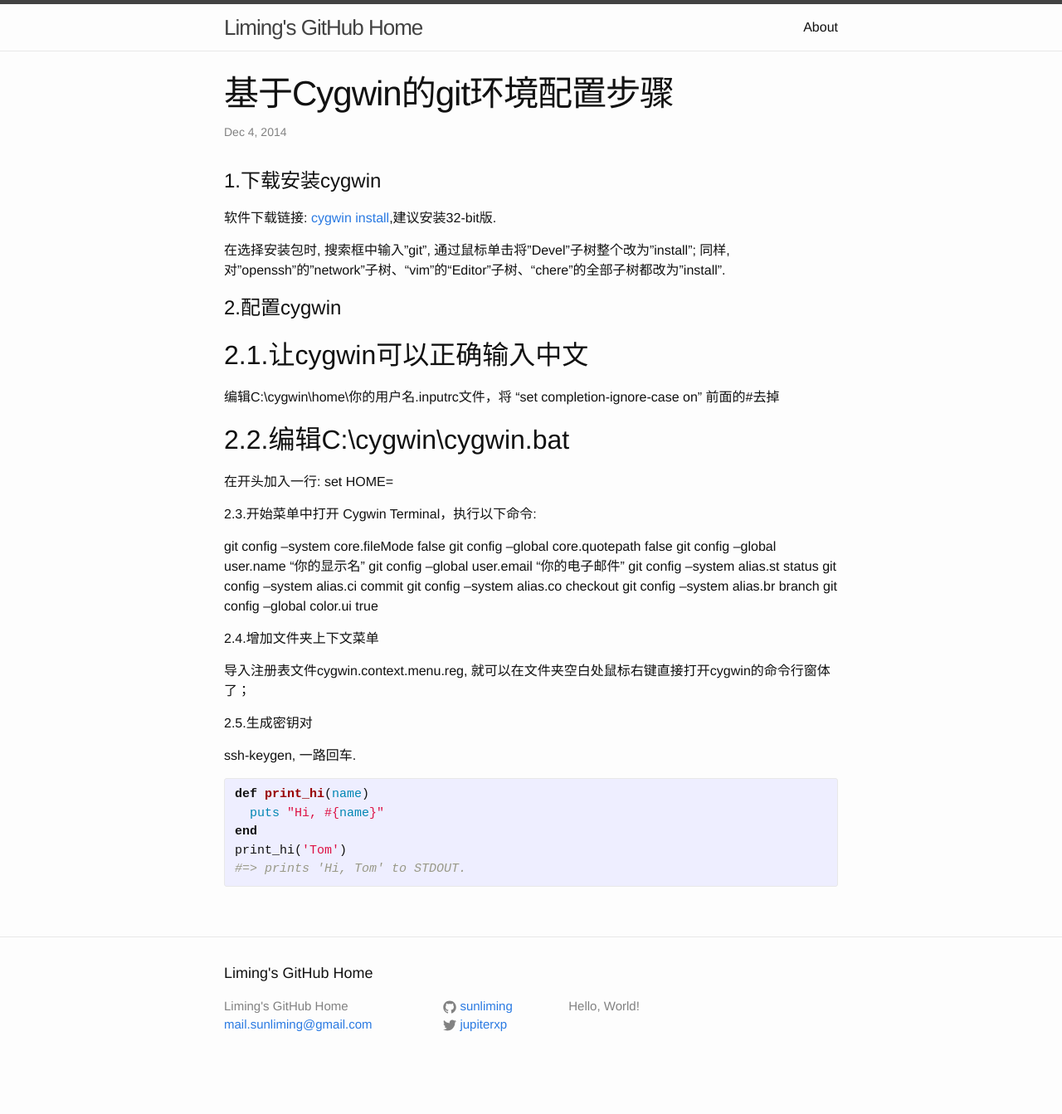
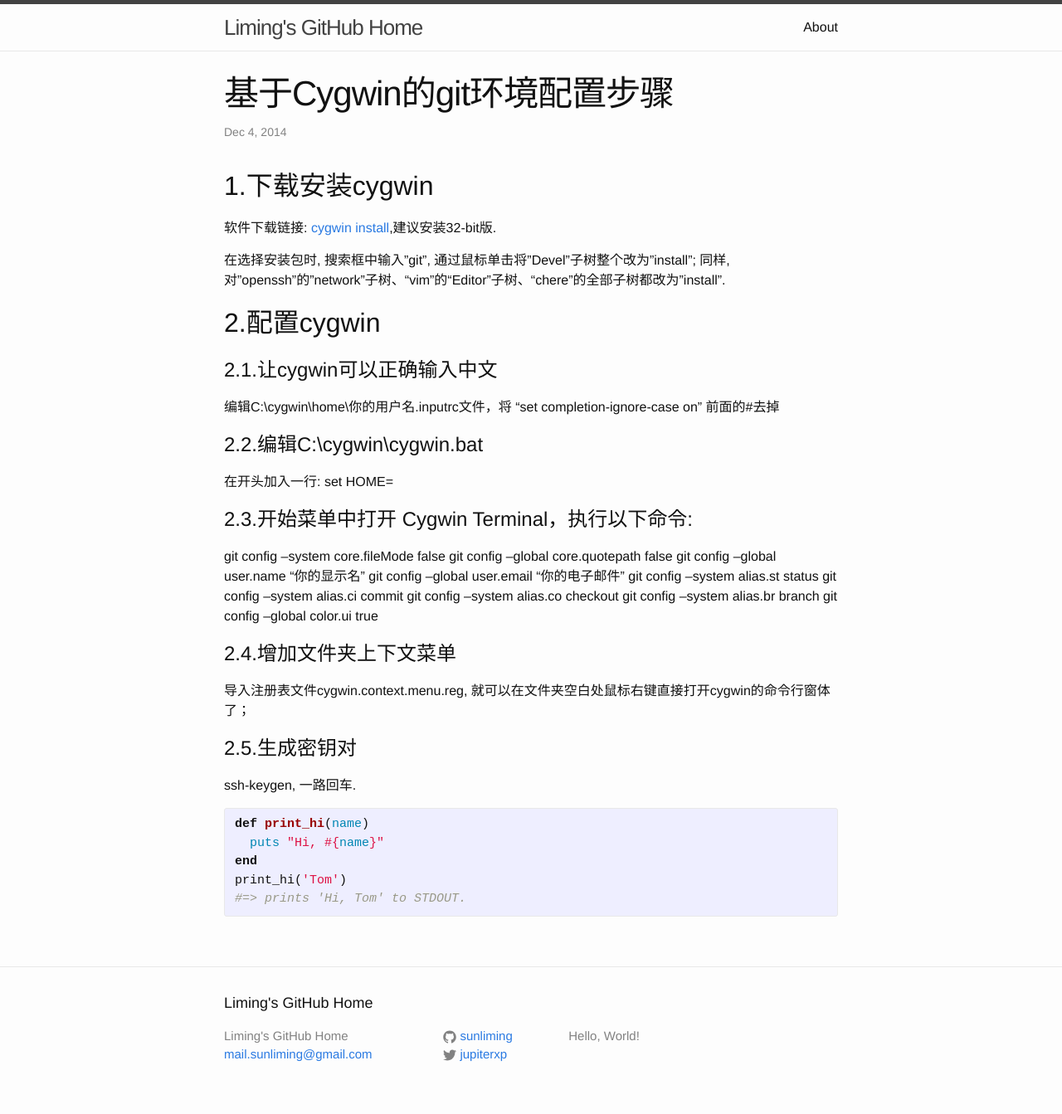
Before and after one commit to sunliming/sunliming.github.io, a Jekyll site: the page built from _posts/2014-12-04-cygwin-install-and-config.markdown, in a window 1280 px wide. Shown: the whole page at 83% size. Built offline with Jekyll 4.4.1, drawn with Linux system fonts in a browser that asks for light colours; before the commit the page ends 1307 px from its top, so only the background shows below that.

```diff
--- a/_posts/2014-12-04-cygwin-install-and-config.markdown
+++ b/_posts/2014-12-04-cygwin-install-and-config.markdown
@@ -4,24 +4,24 @@ title:  "基于Cygwin的git环境配置步骤"
 date:   2014-12-04 11:19:00
 categories: git
 ---
-# 1.下载安装cygwin
+## 1.下载安装cygwin
 
 软件下载链接: [cygwin install][cygwin-install],建议安装32-bit版.
 
 在选择安装包时, 搜索框中输入"git", 通过鼠标单击将"Devel"子树整个改为"install"; 同样,对"openssh"的"network"子树、“vim”的“Editor”子树、“chere”的全部子树都改为"install".
 
-# 2.配置cygwin
+## 2.配置cygwin
 
-## 2.1.让cygwin可以正确输入中文
+# 2.1.让cygwin可以正确输入中文
 
 编辑C:\cygwin\home\你的用户名\.inputrc文件，将 “set completion-ignore-case on” 前面的#去掉
 
-## 2.2.编辑C:\cygwin\cygwin.bat
+# 2.2.编辑C:\cygwin\cygwin.bat
 
 在开头加入一行:
 set HOME=
 
-2.3.开始菜单中打开 Cygwin Terminal，执行以下命令:
+# 2.3.开始菜单中打开 Cygwin Terminal，执行以下命令:
 
 git config --system core.fileMode false
 git config --global core.quotepath false
@@ -33,11 +33,11 @@ git config --system alias.co checkout
 git config --system alias.br branch
 git config --global color.ui true
 
-2.4.增加文件夹上下文菜单
+# 2.4.增加文件夹上下文菜单
 
 导入注册表文件cygwin.context.menu.reg, 就可以在文件夹空白处鼠标右键直接打开cygwin的命令行窗体了；
 
-2.5.生成密钥对
+# 2.5.生成密钥对
 
 ssh-keygen, 一路回车.
 
```
